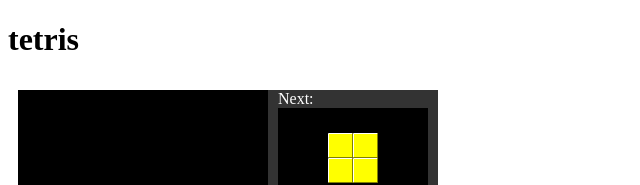
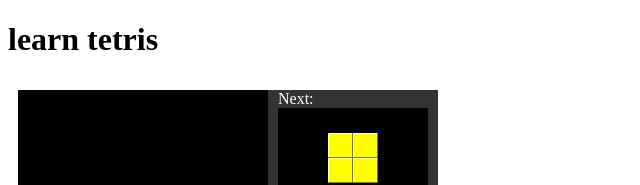
Before and after one commit to cioccolato12345/demonstration, a plain HTML site: page index.html in a window 1280 px wide. Shown: the top 185 px of the page, without its empty margins (0-640 px from the left). Drawn offline with Linux system fonts and the light colour scheme.

Commit message:
Update index.html

```diff
--- a/index.html
+++ b/index.html
@@ -8,7 +8,7 @@
     <script type="text/javascript" src="js/tetris.js"></script>
   </head>
   <body>
-    <h1>tetris</h1>
+    <h1>learn tetris</h1>
     <div class="wrapper-container">
         <span class="tetris-container">
             <canvas id="stage" width="250px" height="500px" style="background-color:black;">
```
